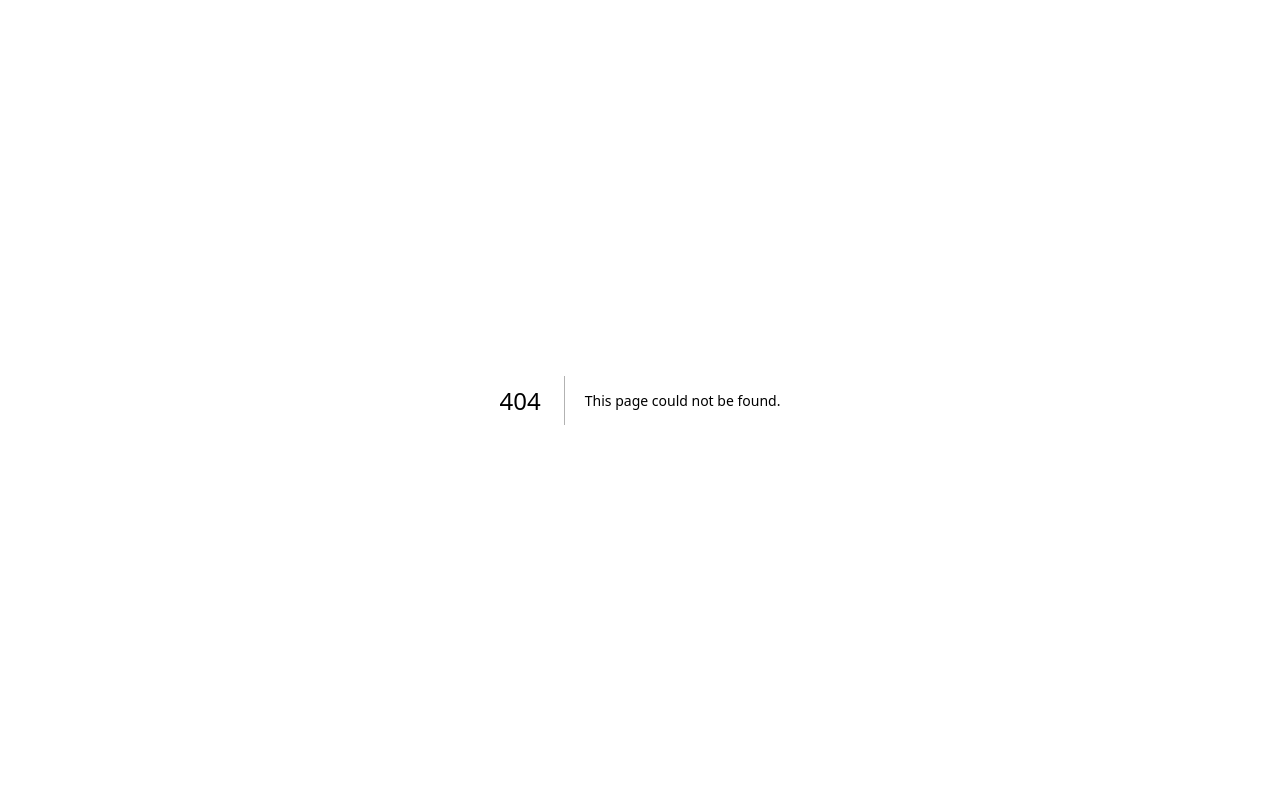
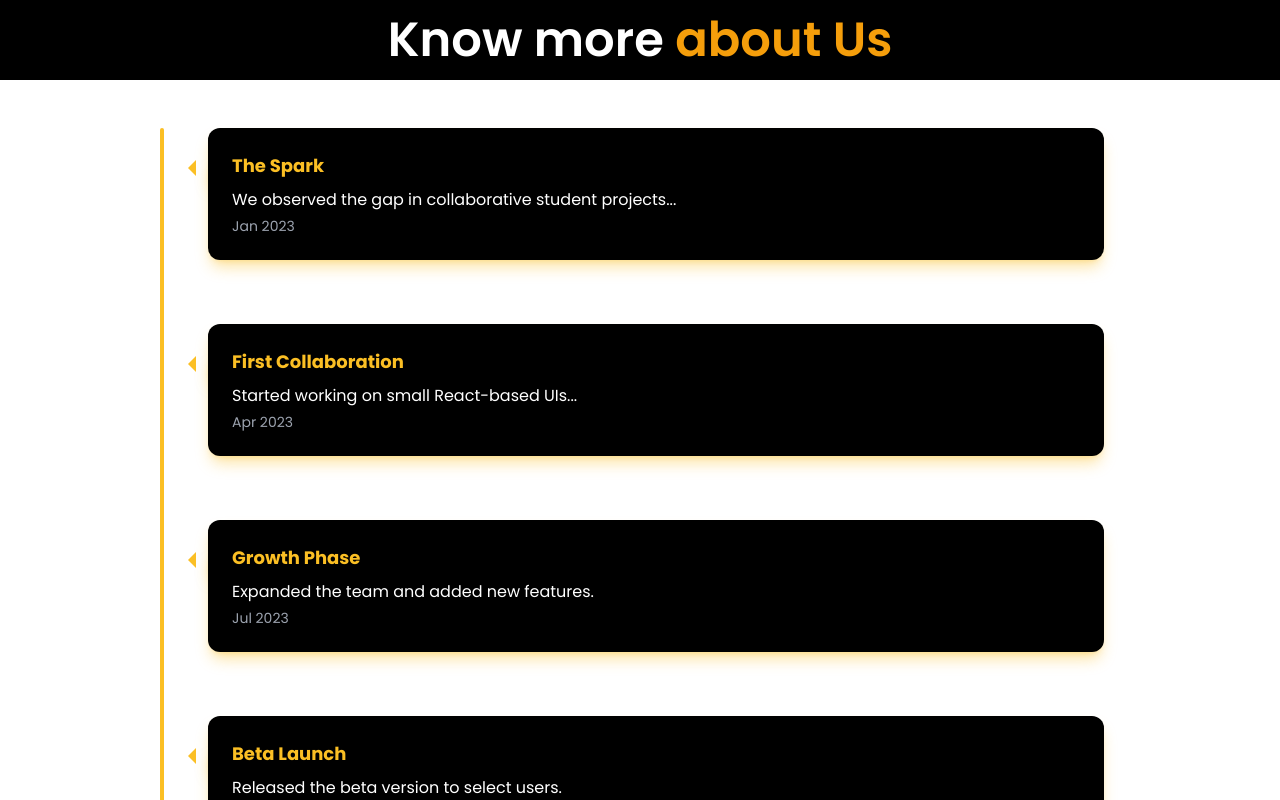
Before and after one commit to Sohan-Rout/EcmaProjects, a Next.js app: page /about/learn-more in a window 1280 px wide. Before the commit this address had no page. Shown: the top 800 px of the page. Built offline with nearby package versions, Linux system fonts and the light colour scheme.

Commit message:
timeline created in learn more

```diff
--- /dev/null
+++ b/app/about/learn-more/page.jsx
@@ -0,0 +1,14 @@
+import Timeline from '../../components/Timeline';
+
+export default function LearnMore() {
+  return (
+    <main className="min-h-screen bg-white">
+      <nav className="bg-black py-4 px-6 flex justify-center">
+        <h1 className="text-white text-5xl font-semibold text-center">
+          <span>Know more </span><span className="text-amber-500">about Us</span>
+        </h1>
+      </nav>
+      <Timeline />
+    </main>
+  );
+}
--- /dev/null
+++ b/app/components/Timeline.jsx
@@ -0,0 +1,80 @@
+"use client";
+
+import React from "react";
+import { motion } from "framer-motion";
+
+const timelineEvents = [
+  {
+    date: "Jan 2023",
+    title: "The Spark",
+    description: "We observed the gap in collaborative student projects...",
+  },
+  {
+    date: "Apr 2023",
+    title: "First Collaboration",
+    description: "Started working on small React-based UIs...",
+  },
+  {
+    date: "Jul 2023",
+    title: "Growth Phase",
+    description: "Expanded the team and added new features.",
+  },
+  {
+    date: "Oct 2023",
+    title: "Beta Launch",
+    description: "Released the beta version to select users.",
+  },
+  {
+    date: "Dec 2023",
+    title: "Official Launch",
+    description: "Public release with full features and support.",
+  },
+];
+
+const TimelineItem = ({ date, title, description }) => {
+  return (
+    <motion.div
+      className="relative bg-black rounded-xl p-6 shadow-lg shadow-amber-400/40 w-full max-w-4xl cursor-pointer transition-transform duration-300 hover:scale-105 hover:shadow-amber-500/70"
+      initial={{ opacity: 0, x: 50 }}
+      whileInView={{ opacity: 1, x: 0 }}
+      whileHover={{ y: -5, scale: 1.05 }}
+      transition={{ duration: 0.5 }}
+      viewport={{ once: true, amount: 0.6 }}
+    >
+      <h3 className="text-amber-400 font-bold text-lg">{title}</h3>
+      <p className="text-white mt-2">{description}</p>
+      <span className="block text-sm text-gray-400 mt-1">{date}</span>
+      {/* Arrow pointing left */}
+      <div className="absolute left-[-20px] top-8 w-0 h-0 border-t-8 border-b-8 border-r-8 border-t-transparent border-b-transparent border-r-amber-400"></div>
+    </motion.div>
+  );
+};
+
+const Timeline = () => {
+  return (
+    <main className="relative min-h-screen bg-white py-12 px-6 flex justify-center items-start">
+      <div className="relative max-w-5xl w-full">
+        {/* Vertical line */}
+        <div className="absolute left-8 top-0 bottom-0 w-1 bg-amber-400 rounded"></div>
+
+        {/* Timeline items */}
+        <div className="flex flex-col space-y-16 pl-20">
+          {timelineEvents.map((event, index) => (
+            <div key={index} className="relative flex items-start w-full">
+              {/* Marker */}
+              <div className="absolute left-0 top-8 w-5 h-5 bg-amber-400 rounded-full border-2 border-black shadow-lg shadow-amber-400/50"></div>
+              {/* Content */}
+              <TimelineItem
+                date={event.date}
+                title={event.title}
+                description={event.description}
+              />
+            </div>
+          ))}
+        </div>
+      </div>
+    </main>
+  );
+};
+
+export default Timeline;
--- a/app/components/aboutus.jsx
+++ b/app/components/aboutus.jsx
@@ -65,9 +65,11 @@
             </div>
 
             <div className="flex flex-col sm:flex-row gap-4 justify-center">
-              <button className="px-6 py-3 bg-amber-500 text-white rounded-lg font-medium hover:bg-amber-600 transition duration-300 shadow hover:shadow-md">
-                Learn More
-              </button>
+              <Link href="/about/learn-more" passHref>
+                <button className="px-6 py-3 bg-amber-500 text-white rounded-lg font-medium hover:bg-amber-600 transition duration-300 shadow hover:shadow-md">
+                  Learn More
+                </button>
+              </Link>
               <Link href="/about/meet-the-team" passHref>
                 <button className="px-6 py-3 border border-gray-300 text-gray-700 rounded-lg font-medium hover:bg-gray-50 transition duration-300">
                   Meet the Team
--- a/app/components/contact.jsx
+++ b/app/components/contact.jsx
@@ -115,11 +115,10 @@
             <button
               type="submit"
               disabled={isSubmitting}
-              className={`w-full px-6 py-3 rounded-lg font-medium flex items-center justify-center space-x-2 transition-all ${
-                isSubmitting
+              className={`w-full px-6 py-3 rounded-lg font-medium flex items-center justify-center space-x-2 transition-all ${isSubmitting
                   ? 'bg-amber-600 cursor-not-allowed'
                   : 'bg-amber-500 hover:bg-amber-600 shadow hover:shadow-md'
-              }`}
+                }`}
             >
               {isSubmitting ? (
                 <>
--- a/package.json
+++ b/package.json
@@ -9,6 +9,7 @@
     "lint": "next lint"
   },
   "dependencies": {
+    "framer-motion": "^12.10.4",
     "next": "14.2.26",
     "nodemailer": "^6.9.9",
     "react": "^18.2.0",
```
Also changed, not shown: 1 other file (tests, documents, lock files or other folders).
